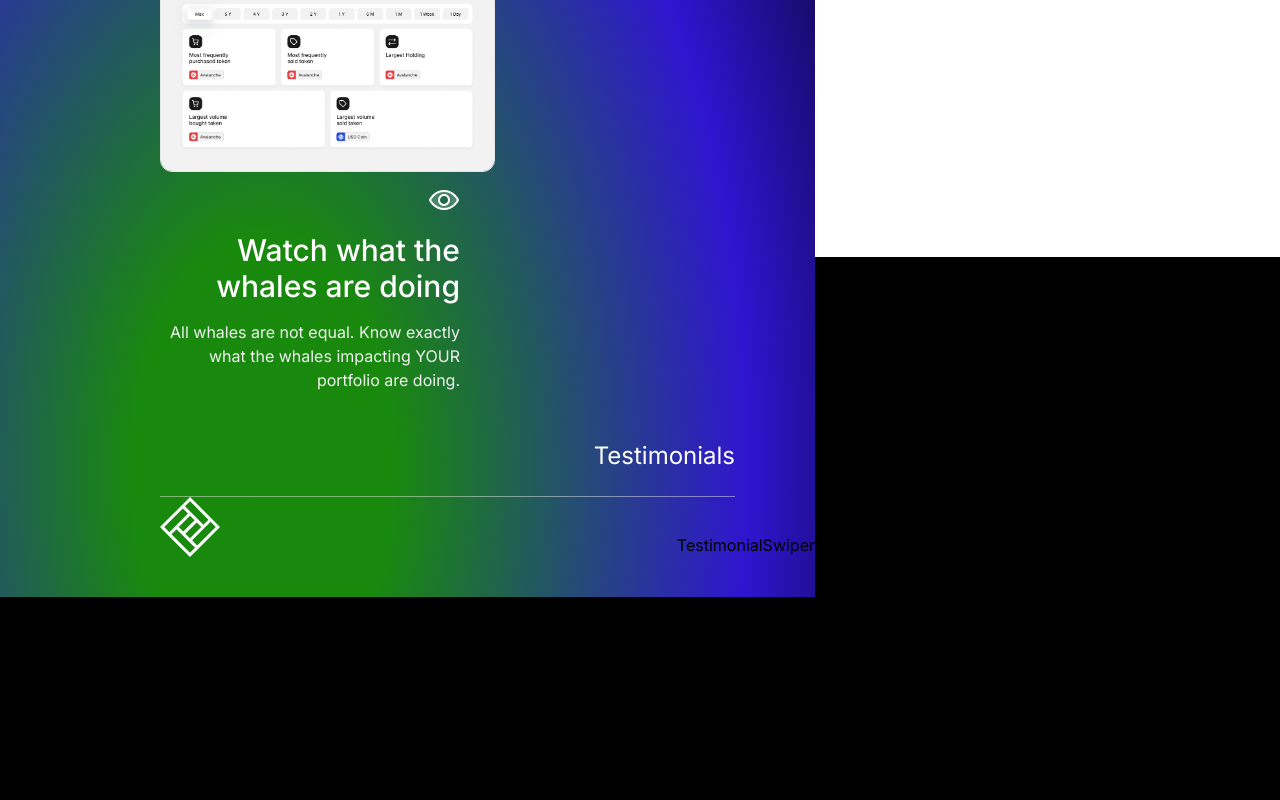
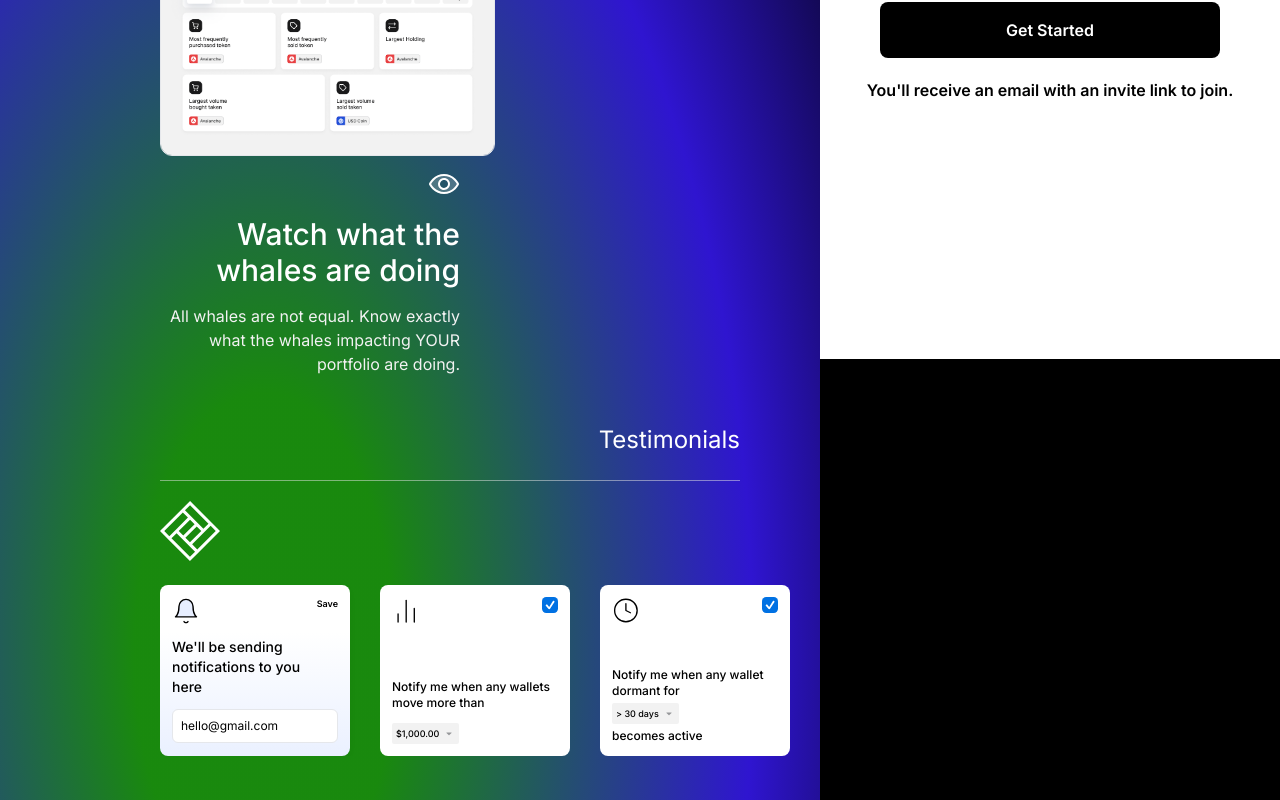
Before and after one commit to riyavishwakarma13/loch, a React (Vite) app: page / in a window 1280 px wide. Shown: the part 883-1683 px from the top of the page. Before the commit the page ends 1480 px from the top, so only its background shows below. Built offline with nearby package versions, Linux system fonts and the light colour scheme.

Commit message:
minor changes

```diff
--- a/src/App.tsx
+++ b/src/App.tsx
@@ -6,7 +6,7 @@ import SignUp from "./components/SignUp";
 function App() {
   return (
     <div className=" flex items-center">
-      <div className=" lg:block hidden radial-gradient space-y-12 flex-1 lg:pl-40 py-10">
+      <div className=" lg:block hidden radial-gradient space-y-12 flex-1 lg:pl-40 py-6">
         <One />
         <Two />
         <Three />
--- a/src/components/Section/3.tsx
+++ b/src/components/Section/3.tsx
@@ -6,7 +6,7 @@ const Three = () => {
       <div className="pb-6 mr-20 border-b border-[#E5E5E680]">
         <h4 className="text-white text-2xl text-right">Testimonials</h4>
       </div>
-      <div className="flex flex-wrap items-end justify-between gap-6">
+      <div className="flex flex-wrap items-end py-5 justify-between gap-6">
         <img src="/assets/Vector.svg" alt="Loch Logo" height={60} width={60} />
         <TestimonialSwiper />
       </div>
--- a/src/components/TestimonialSwiper.tsx
+++ b/src/components/TestimonialSwiper.tsx
@@ -1,5 +1,91 @@
+import { Swiper, SwiperSlide } from "swiper/react";
+import "swiper/css";
+import "swiper/css/pagination";
+
 const TestimonialSwiper = () => {
-  return <div>TestimonialSwiper</div>;
+  return (
+    <div className="">
+      <Swiper
+        slidesPerView={"auto"}
+        spaceBetween={30}
+        pagination={{
+          clickable: true,
+        }}
+        className="mySwiper "
+      >
+        <SwiperSlide className="bg-white w-[190px] rounded-lg box-gradient space-y-3 h-[171px] p-3">
+          <div className="flex justify-between items-start">
+            <img
+              src="/assets/bell 2.svg"
+              height={28}
+              width={28}
+              alt="bell carousel"
+            />
+            <p className="font-semibold text-[9px]">Save</p>
+          </div>
+          <p className="text-sm font-medium">
+            We&apos;ll be sending notifications to you <br /> here
+          </p>
+          <p className="text-xs p-2 bg-white border border-gray-200 rounded-md">
+            hello@gmail.com
+          </p>
+        </SwiperSlide>
+        <SwiperSlide className="bg-white w-[190px] rounded-lg flex flex-col justify-between h-[171px] p-3">
+          <div className="flex justify-between items-start">
+            <img
+              src="/assets/bar-chart-2.svg"
+              alt="bar chart"
+              height={28}
+              width={28}
+            />
+            <img
+              src="/assets/icon.svg"
+              alt="checkbox"
+              className="bg-[#0071E3] rounded-[4.2px] p-[3px]"
+              height={16}
+              width={16}
+            />
+          </div>
+          <div className="space-y-3">
+            <p className="text-xs font-medium">
+              Notify me when any wallets move more than
+            </p>
+            <div className="bg-[#e5e5e680] flex items-center gap-1 w-max p-1 rounded-sm">
+              <span className="text-[9px] font-medium">$1,000.00</span>
+              <img src="/assets/triangle-down.svg" alt="" />
+            </div>
+          </div>
+        </SwiperSlide>
+        <SwiperSlide className="bg-white w-[190px] rounded-lg flex flex-col justify-between h-[171px] p-3">
+          <div className="flex justify-between items-start">
+            <img
+              src="/assets/clock.svg"
+              alt="bar chart"
+              height={28}
+              width={28}
+            />
+            <img
+              src="/assets/icon.svg"
+              alt="checkbox"
+              className="bg-[#0071E3] rounded-[4.2px] p-[3px]"
+              height={16}
+              width={16}
+            />
+          </div>
+          <div className="space-y-1">
+            <p className="text-xs font-medium">
+              Notify me when any wallet dormant for
+            </p>
+            <div className="bg-[#e5e5e680] flex items-center gap-1 w-max p-1 rounded-sm">
+              <span className="text-[9px] font-medium">&gt; 30 days</span>
+              <img src="/assets/triangle-down.svg" alt="" />
+            </div>
+            <p className="text-xs font-medium">becomes active</p>
+          </div>
+        </SwiperSlide>
+      </Swiper>
+    </div>
+  );
 };
 
 export default TestimonialSwiper;
```
